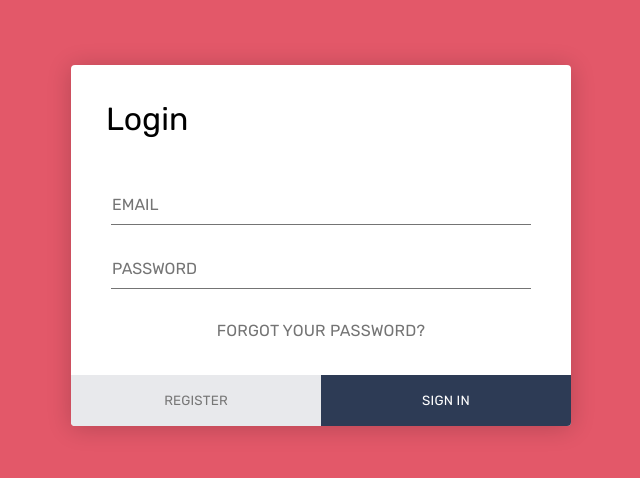
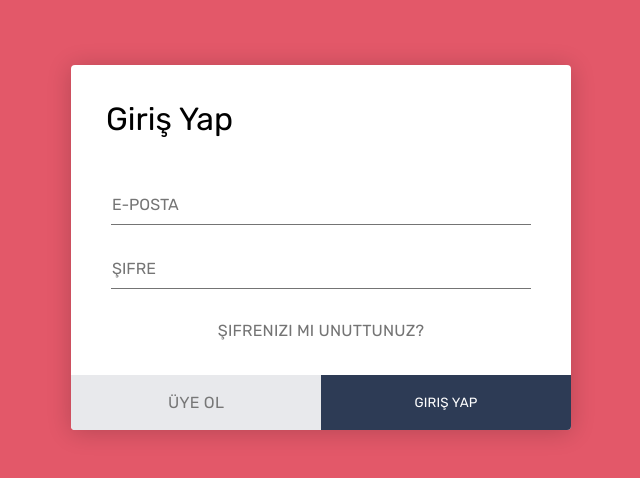
Before and after one commit to batiozdmr/forumpat, a Django app: page /accounts/login/ in a window 1280 px wide. Shown: the top 478 px of the page, without its empty margins (319-959 px from the left). Run offline with Django 4.2, Linux system fonts and the light colour scheme.

Commit message:
ek düzenlemeler yapıldı

```diff
--- a/static/css/login.css
+++ b/static/css/login.css
@@ -122,3 +122,37 @@ body {
 .login-form .action button:nth-child(2):hover {
     background: #3c4d6d
 }
+
+.login-form .action .button {
+    text-decoration: none;
+    text-align: center;
+    width: 100%;
+    border: none;
+    padding: 18px;
+    font-family: rubik, sans-serif;
+    cursor: pointer;
+    text-transform: uppercase;
+    background: #e8e9ec;
+    color: #777;
+    border-bottom-left-radius: 4px;
+    border-bottom-right-radius: 0;
+    letter-spacing: .2px;
+    outline: 0;
+    -webkit-transition: all .3s;
+    transition: all .3s
+}
+
+.login-form .action .button:hover {
+    background: #d8d8d8
+}
+
+.login-form .action .button:nth-child(2) {
+    background: #2d3b55;
+    color: #fff;
+    border-bottom-left-radius: 0;
+    border-bottom-right-radius: 4px
+}
+
+.login-form .action .button:nth-child(2):hover {
+    background: #3c4d6d
+}
--- a/templates/account/login.html
+++ b/templates/account/login.html
@@ -1,9 +1,10 @@
+{% load i18n %}
 {% load static %}
 <!DOCTYPE html>
 <html lang="en">
 <head>
     <meta charset="UTF-8">
-    <title>Simple Login Form Example</title>
+    <title>Forumpat Giriş Ekranı</title>
     <link rel="stylesheet" href="https://fonts.googleapis.com/css?family=Rubik:400,700">
     <link href="{% static "css/login.css" %}" rel="stylesheet">
 </head>
@@ -12,19 +13,19 @@
 <div class="login-form">
     <form method="post">
         {% csrf_token %}
-        <h1>Login</h1>
+        <h1>{% trans "Giriş Yap" %}</h1>
         <div class="content">
             <div class="input-field">
-                <input type="text" placeholder="Email" autocomplete="nope" name="login">
+                <input type="text" placeholder="{% trans "E-Posta" %}" autocomplete="nope" name="login">
             </div>
             <div class="input-field">
-                <input type="password" placeholder="Password" autocomplete="new-password" name="password">
+                <input type="password" placeholder="{% trans "Şifre" %}" autocomplete="new-password" name="password">
             </div>
-            <a href="#" class="link">Forgot Your Password?</a>
+            <a href="{% url 'account_reset_password' %}" class="link">{% trans "Şifrenizi mi unuttunuz?" %}</a>
         </div>
         <div class="action">
-            <button>Register</button>
-            <button type="submit">Sign in</button>
+            <a class="button" href="{% url 'account_signup' %}"> {% trans "Üye Ol" %}</a>
+            <button type="submit"> {% trans "Giriş Yap" %} </button>
         </div>
     </form>
 </div>
```
